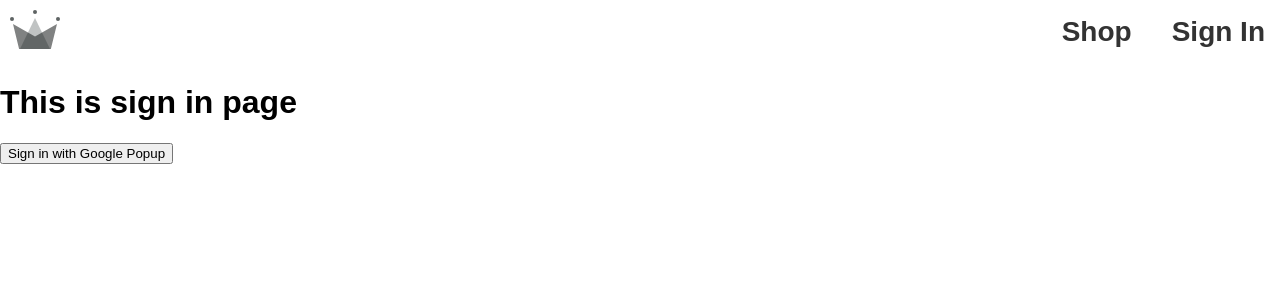
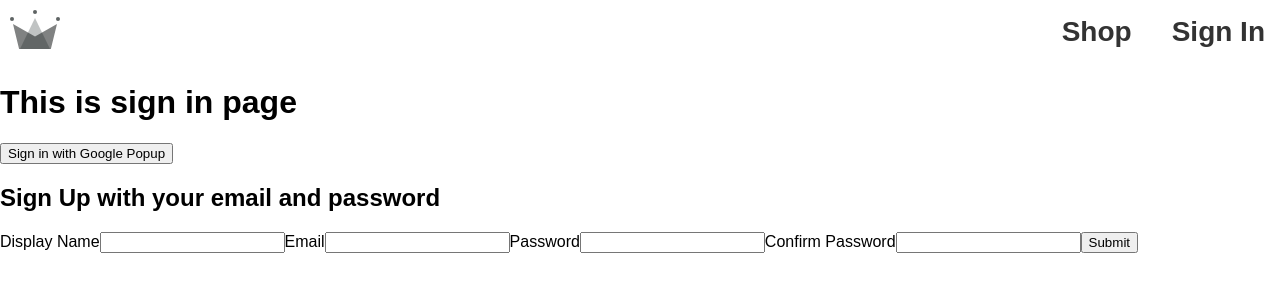
Before and after one commit to Chiahsuan-TW/clothing-website-practice, a React (Create React App) app: page /sign-in in a window 1280 px wide. Shown: the top 300 px of the page. Built offline with nearby package versions, Linux system fonts and the light colour scheme; a web font is replaced by a local one.

Commit message:
add sign-up-form component

```diff
--- /dev/null
+++ b/src/components/sign-up-form/sign-up-form.component.jsx
@@ -0,0 +1,72 @@
+import {useState} from 'react';
+
+import { createAuthUserWithEmailAndPassword, createUserDocumentFromAuth } from '../../utils/firebase/config';
+
+
+const SignUpForm = () => {
+
+  const formFields = {
+    displayName: '',
+    email: '',
+    password: '',
+    confirmPassword: ''
+  }
+  const [fieldValue, setFieldValue] = useState(formFields)
+  const {displayName, email, password, confirmPassword} = fieldValue;
+  // console.log('re-render', fieldValue)
+
+  const resetFormFields = () => {
+    setFieldValue(formFields)
+  }
+
+  const handleChange = (event) => {
+    const {name, value} = event.target
+
+    // console.log('before setState object', fieldValue )
+    // setFieldValue({...fieldValue, [name]: value})
+    setFieldValue((prev) => ({...prev, [name]:value}))
+    // console.log('after setState object', fieldValue )
+  }
+
+  const handleSubmit = async (event) => {
+    event.preventDefault()
+
+    if (password !== confirmPassword) {
+      alert('confirm password is not the same as the password')
+      return
+    }
+
+    try{
+      const {user} = await createAuthUserWithEmailAndPassword(email, password)
+      await createUserDocumentFromAuth(user, {displayName})
+      resetFormFields();
+
+    } catch (error) {
+      if(error.code === 'auth/email-already-in-use') {
+        alert('cannot create user, email already in use')
+      } else {
+        console.error('user creation encountered error', error)
+      }
+    }
+  }
+
+  return (
+    <div>
+      <h2>Sign Up with your email and password</h2>
+      <form onSubmit={handleSubmit}>
+        <label >Display Name</label>
+        <input type="text" required onChange={handleChange} name='displayName' value={displayName} />
+        <label >Email</label>
+        <input type="email" required onChange={handleChange} name='email' value={email}/>
+        <label >Password</label>
+        <input type="password" required onChange={handleChange} name='password' value={password}/>
+        <label >Confirm Password</label>
+        <input type="password" required onChange={handleChange} name='confirmPassword' value={confirmPassword} />
+        <button type="submit">Submit</button>
+      </form>
+    </div>
+  )
+}
+
+
+export default SignUpForm
--- a/src/routes/signIn/signIn.component.jsx
+++ b/src/routes/signIn/signIn.component.jsx
@@ -1,4 +1,5 @@
 import {signInWithGooglePopup,createUserDocumentFromAuth } from '../../utils/firebase/config.js';
+import SignUpForm from '../../components/sign-up-form/sign-up-form.component.jsx';
 
 const SignIn = () => {
   const logGoogleUser = async () => {
@@ -12,6 +13,7 @@ const SignIn = () => {
       <button onClick={logGoogleUser}>
         Sign in with Google Popup
       </button>
+      <SignUpForm />
     </div>
   )
 }
```
